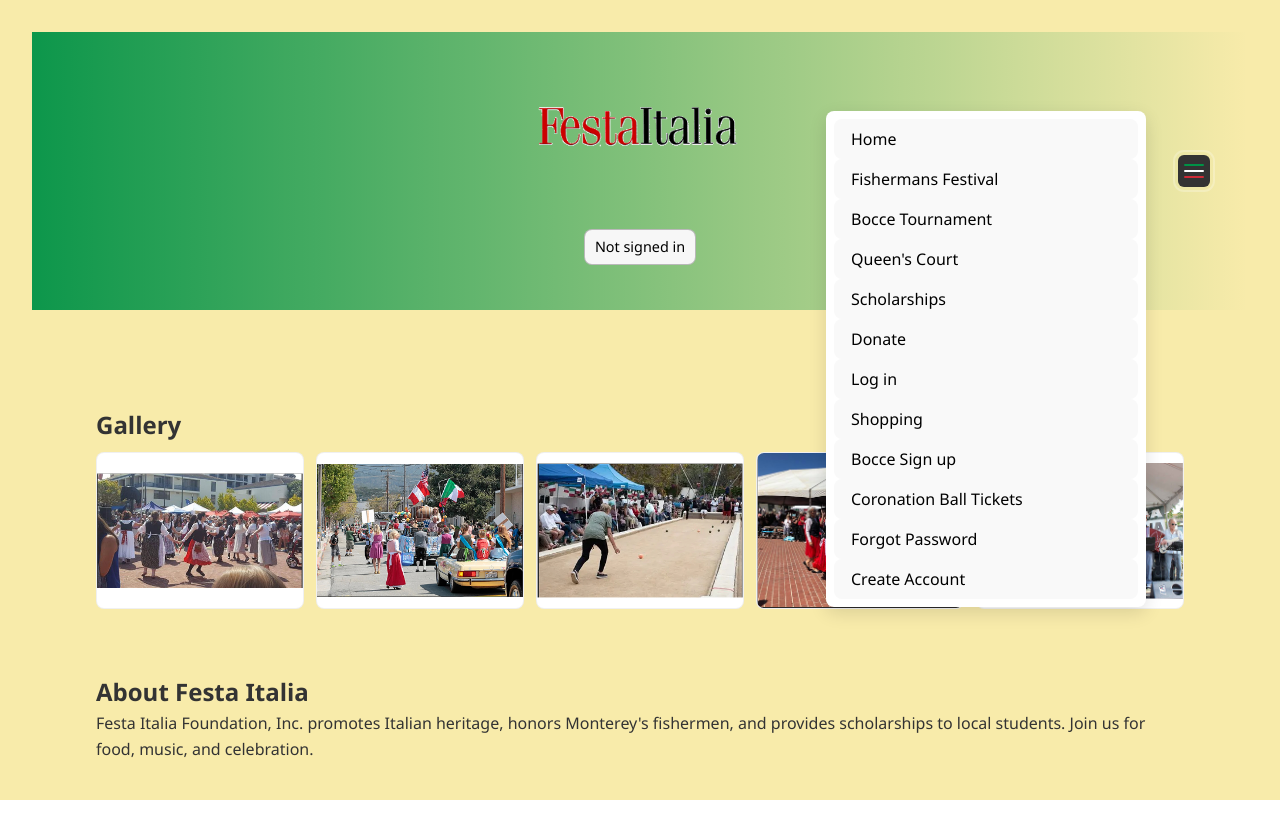
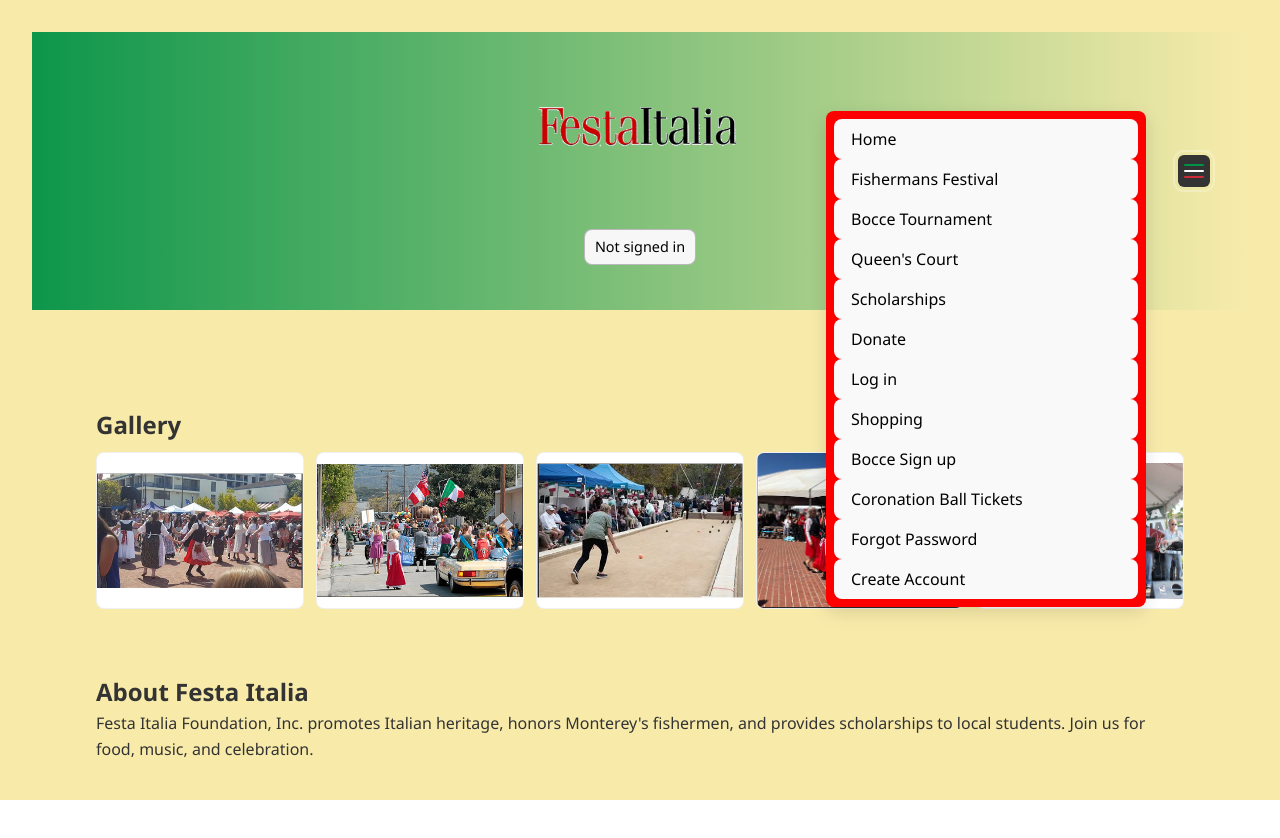
Before and after one commit to jkshergill/Festa-Italia-Website, a React (Vite) app in the folder Festa-Italia-App/: page / in a window 1280 px wide. Both pictures are taken after a click on the button "Menu". Shown: the top 838 px of the page. Built offline with nearby package versions, Linux system fonts and the light colour scheme; no server answers.

Commit message:
Changed Dropdown background in apps

```diff
--- a/Festa-Italia-App/src/App.jsx
+++ b/Festa-Italia-App/src/App.jsx
@@ -77,7 +77,7 @@
             right:'4.5rem',   // was 16px
             top:'64px',       // was 56px
             zIndex: 1000,     // sits under the 1001 button
-            background:'#fff',
+            background:'#fc0000ff',
             borderRadius:8,
             boxShadow:'0 6px 18px rgba(0,0,0,0.12)',
             padding:'0.5rem'
```
